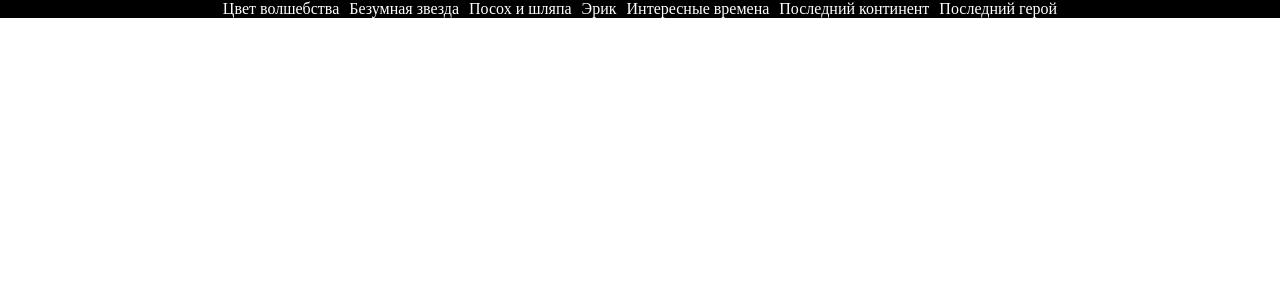
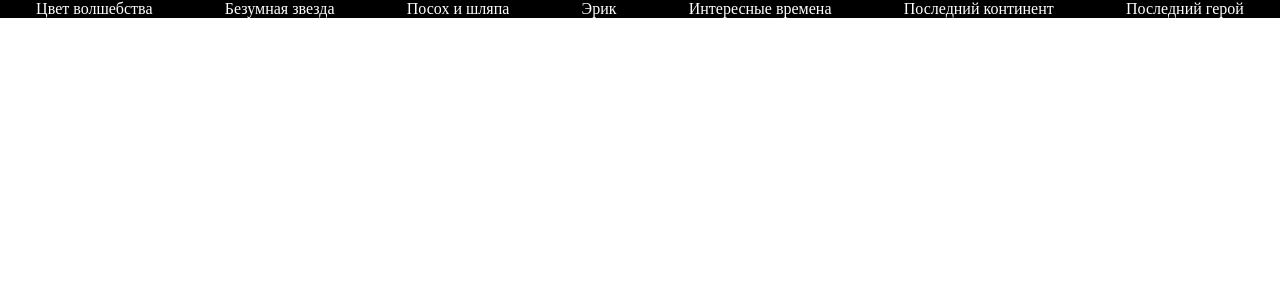
Before and after one commit to sztustud/project, a PHP site: page /rinswind.html in a window 1280 px wide. Shown: the top 300 px of the page. Run offline with PHP 8.4, Linux system fonts and the light colour scheme.

Commit message:
Update rinswind.css

```diff
--- a/css/rinswind.css
+++ b/css/rinswind.css
@@ -7,7 +7,7 @@ ul {
     display: grid;
     grid-auto-flow: column;
     list-style-type: none;
-    grid-gap: 10px;
+    justify-content: space-around;
 }
 
 header {
@@ -15,5 +15,4 @@ header {
     background-color: black;
     color: white;
     width: 100%;
-    justify-content: space-around;
 }
```
